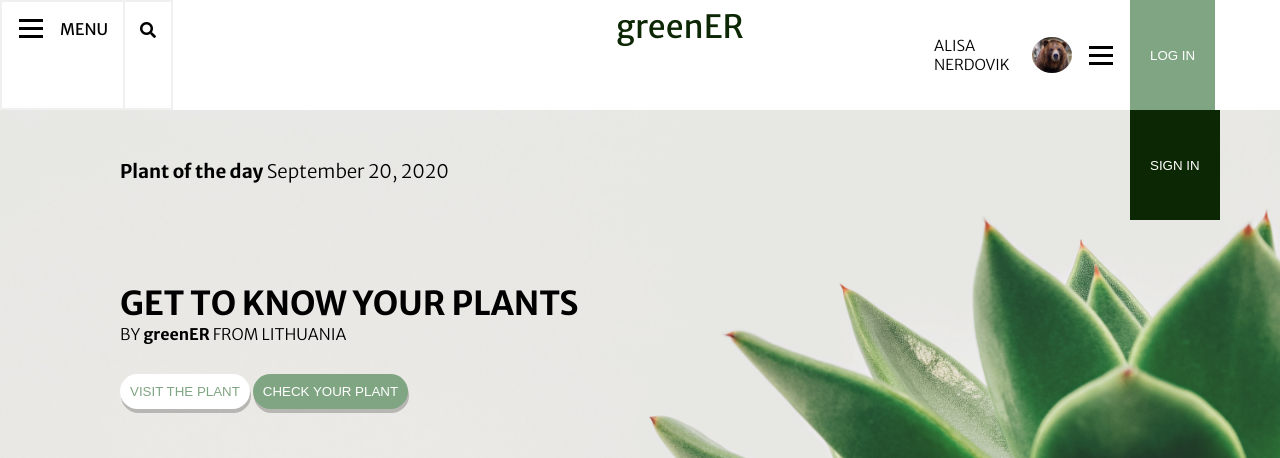
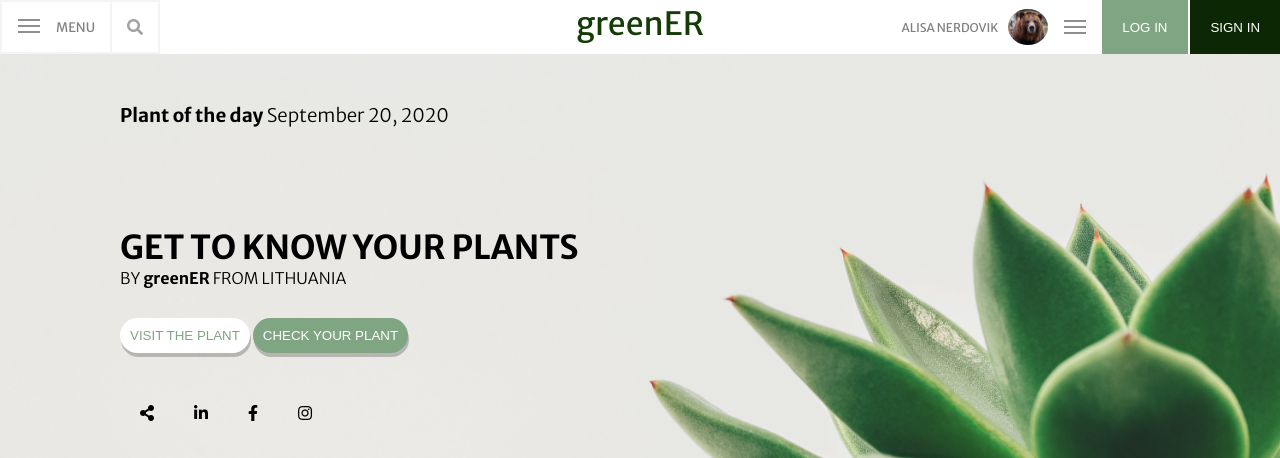
Before and after one commit to LaurynAtlanta/greenEr-remake, a plain HTML site: page index.html in a window 1280 px wide. Shown: the top 458 px of the page. Drawn offline with Linux system fonts and the light colour scheme.

Commit message:
navbar desktop finished

```diff
--- a/styles.css
+++ b/styles.css
@@ -18,14 +18,14 @@ body{
 
 header{
     display: flex;
-    justify-content: space-between;
 }
 
 header button{
     border: none;
-    padding: 20px;
+    padding: 15px 20px;
     color: white;
     height:100%;
+    font-weight: 400;
 }
 
 #login{
@@ -38,25 +38,27 @@ header button{
 
 .burger div{
     display: block;
-    height: 3px;
-    width: 24px;
-    background-color: black;
-    margin: 5px;
+    height: 2px;
+    width: 22px;
+    background-color:rgb(142, 142, 142);;
+    margin: 4px;
 }
 
 .burger{
-    padding: 12px;
+    padding: 13px 12px;
 }
 
 .menunav{
     display: flex;
-    border: rgb(240, 240, 240) solid 2px;
+    border: rgb(244, 244, 244) solid 2px;
     padding-right: 15px;
 }
 
 .menunav p{
     padding-top: 17px;
     font-weight: 400;
+    font-size: 13px;
+    color: grey;
 }
 
 .menu ul{
@@ -66,11 +68,13 @@ header button{
 .person{
     display: flex;
     align-items:center;
-    font-weight: 100;
-    font-size:15px;
 }
+
 .person p{
-    margin-right: 15px;
+    margin-right: 10px;
+    color: grey;
+    font-weight: 400;
+    font-size:12px;
 }
 
 .rightnav{
@@ -84,22 +88,24 @@ header button{
     flex:1;
 }
 
-
 .logo{
-    flex: 1.7;
+    flex: 1;
+    display: flex;
+    align-self: center;
 }
 
 h1{
-    margin-left: 270px;
-    padding-top: 7px;
-    color:rgb(12, 39, 4);
+    color:rgb(19, 60, 6);
     font-weight: 400;
+    width: 100%;
+    text-align:center;
+    margin-bottom:6px;
 }
 #search{
-    padding: 15px;
-    padding-top: 18px;
-    border: rgb(240, 240, 240) solid 2px;
+    padding: 15px 15px;
+    border: rgb(244, 244, 244) solid 2px;
     margin-left: -2px;
+    color: rgb(162, 162, 162);
 }
 
 .bear{
@@ -119,7 +125,7 @@ h1{
     background-position: center;
     background-size: cover ;
     background-repeat: no-repeat;
-    height: 50vh;
+    height: 55vh;
     width: 100%;
     padding: 50px 0 0 120px;
 
```
